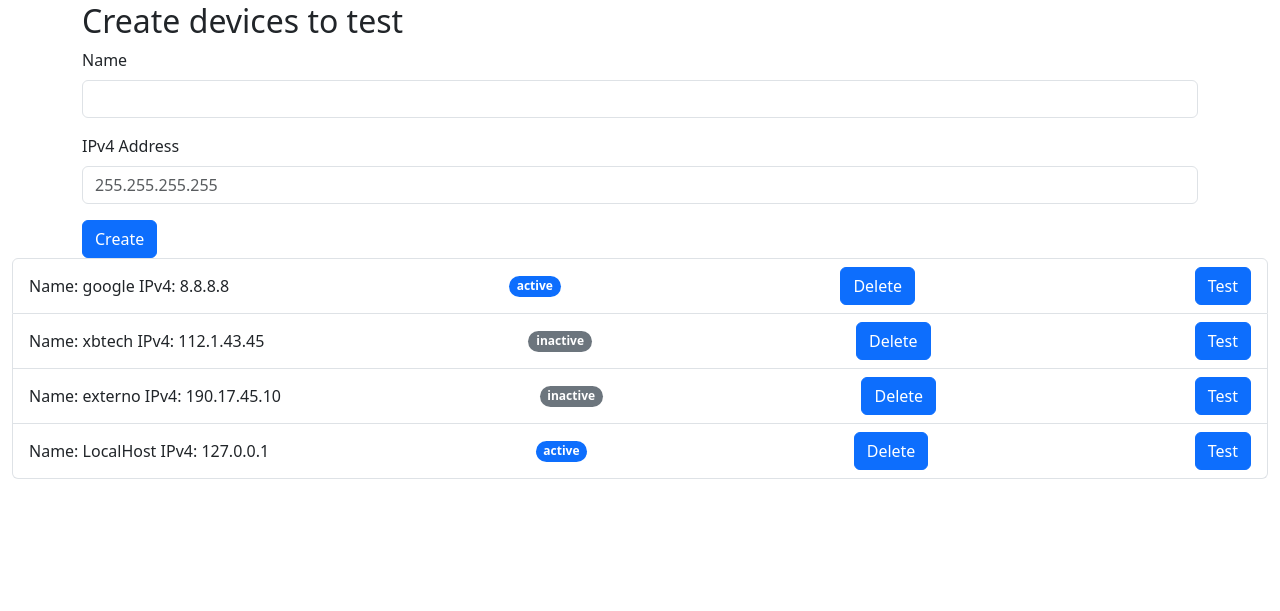
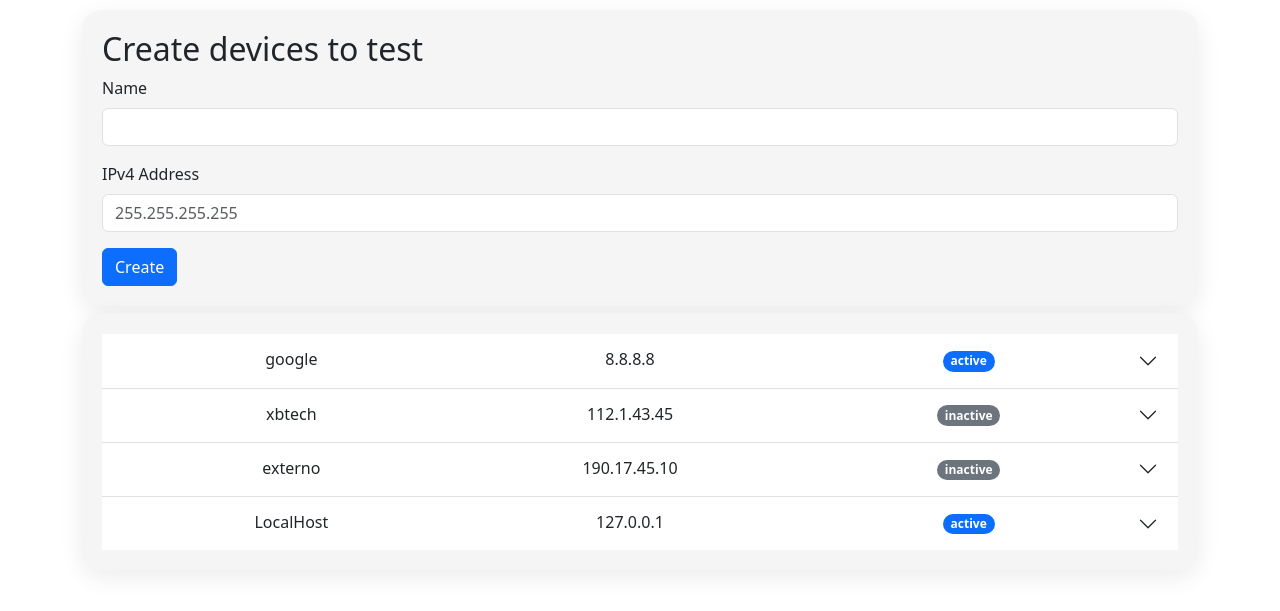
Before and after one commit to zergcore/flask-emqu, a Flask app: template app/templates/devices.html in a window 1280 px wide. Shown: the part 54-665 px from the top of the page. Run offline with Flask 2, Linux system fonts and the light colour scheme; the template is opened without the code that fills it: values that come from a table or form of the project are taken from there, others are empty; data comes from the database, SQL or seed files in the repository; some libraries are stand-ins or nearby versions.

Commit message:
Devices accordeon added

```diff
--- a/app/templates/devices.html
+++ b/app/templates/devices.html
@@ -11,15 +11,24 @@
     <h1>Welcome {{userid}}</h1>
     {%endif%}
 
-    <div class="container">
-        <h2>Create devices to test</h2>
-        {{ render_form(device_form) }}
+    <div class="container my-2">
+        <div class="box">
+            <h2>Create devices to test</h2>
+            {{ render_form(device_form) }}
+        </div>
     </div>
 
-    <ul class="list-group">
-        {% for device in devices %}
-            {{ macros.render_device(device, delete_form, test_form) }}
-        {% endfor %}
-    </ul>
+    <div class="container">
+        <div class="box">
+            <div class="accordion accordion-flush" id="accordionFlushExample">
+                {% for device in devices %}
+                    {{ macros.render_device(device, delete_form, test_form) }}
+                {% endfor %}
+
+              </div>
+        </div>
+    </div>
+
+
 
 {% endblock %}
--- a/app/templates/macros.html
+++ b/app/templates/macros.html
@@ -1,9 +1,19 @@
 {% from 'bootstrap5/form.html' import render_form %}
 
 {% macro render_device(device, delete_form, test_form) %}
-    <li class="list-group-item d-flex justify-content-between align-items-center">
-        Name: {{ device.name }}
-        IPv4: {{ device.ipv4 }}
+
+    <div class="accordion-item">
+        <h2 class="accordion-header" id="flush-heading{{device.id}}">
+          <button class="accordion-button collapsed" type="button" data-bs-toggle="collapse" data-bs-target="#flush-collapse{{device.id}}" aria-expanded="false" aria-controls="flush-collapse{{device.id}}">
+            <div class="container text-center">
+                <div class="row">
+                  <div class="col">
+                    {{ device.name }}
+                  </div>
+                  <div class="col">
+                    {{ device.ipv4 }}
+                  </div>
+                  <div class="col">
 
                     {% if device.status %}
                         <span class="badge bg-primary rounded-pill">
@@ -15,10 +25,28 @@
                         </span>
                     {% endif %}
 
+                  </div>
+                </div>
+              </div>
+          </button>
+        </h2>
+        <div id="flush-collapse{{device.id}}" class="accordion-collapse collapse" aria-labelledby="flush-heading{{device.id}}" data-bs-parent="#accordionFlush">
+          <div class="accordion-body">
+            <div class="container text-center">
+                <div class="row">
+                  <div class="col">
                     {{ render_form(delete_form, action=url_for('delete', device_id=device.id)) }}
+                  </div>
+                  <div class="col">
+                    {{ render_form(test_form, action=url_for('test', device_id=device.id)) }}
+                  </div>
+                </div>
+              </div>
 
-        {{ render_form(test_form, action=url_for('test', device_id=device.id)) }}
-    </li>
+            </div>
+        </div>
+      </div>
+
 {% endmacro %}
 
 {% macro render_responses(response) %}
```
Lines whose indentation alone changed are shown as unchanged.
